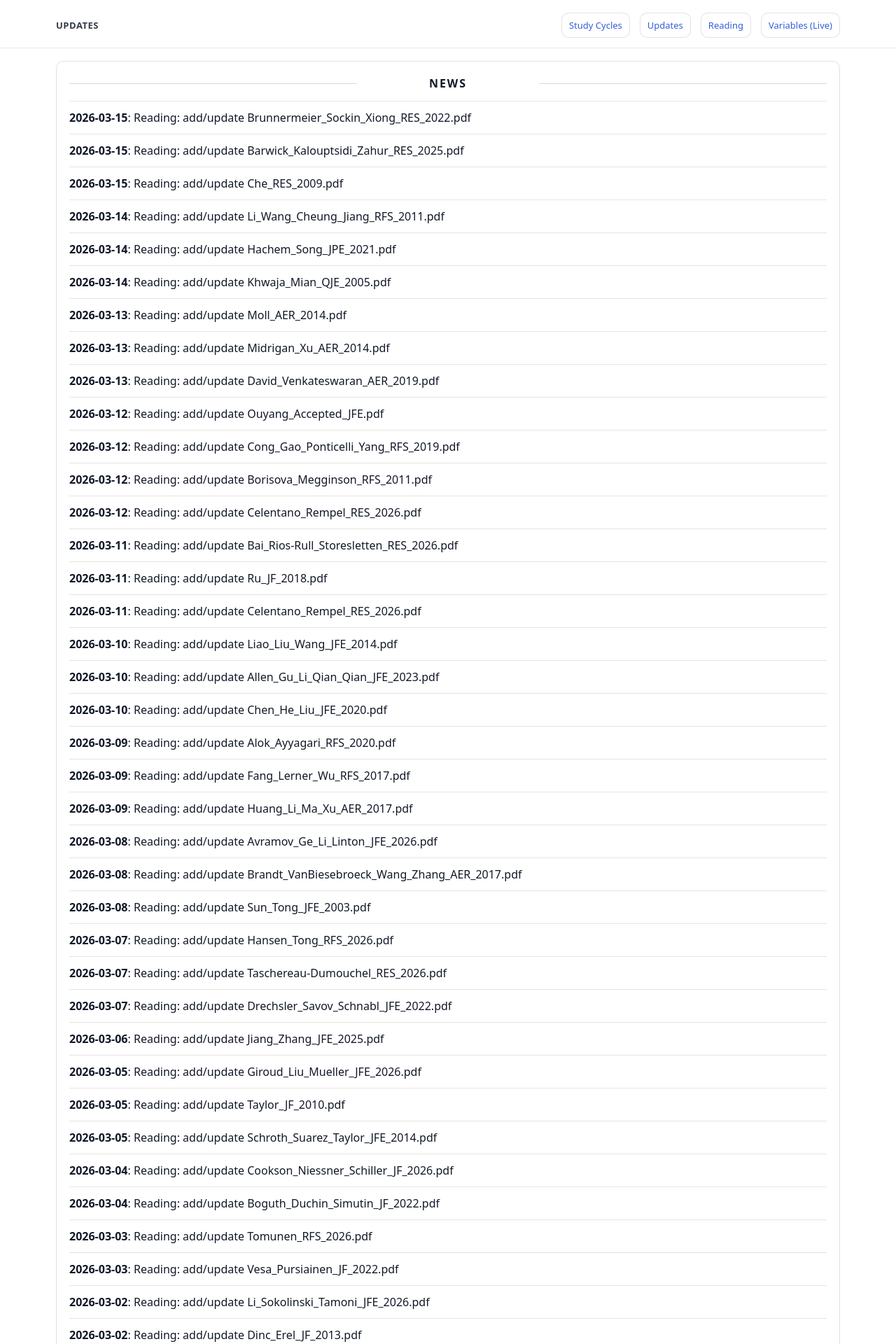
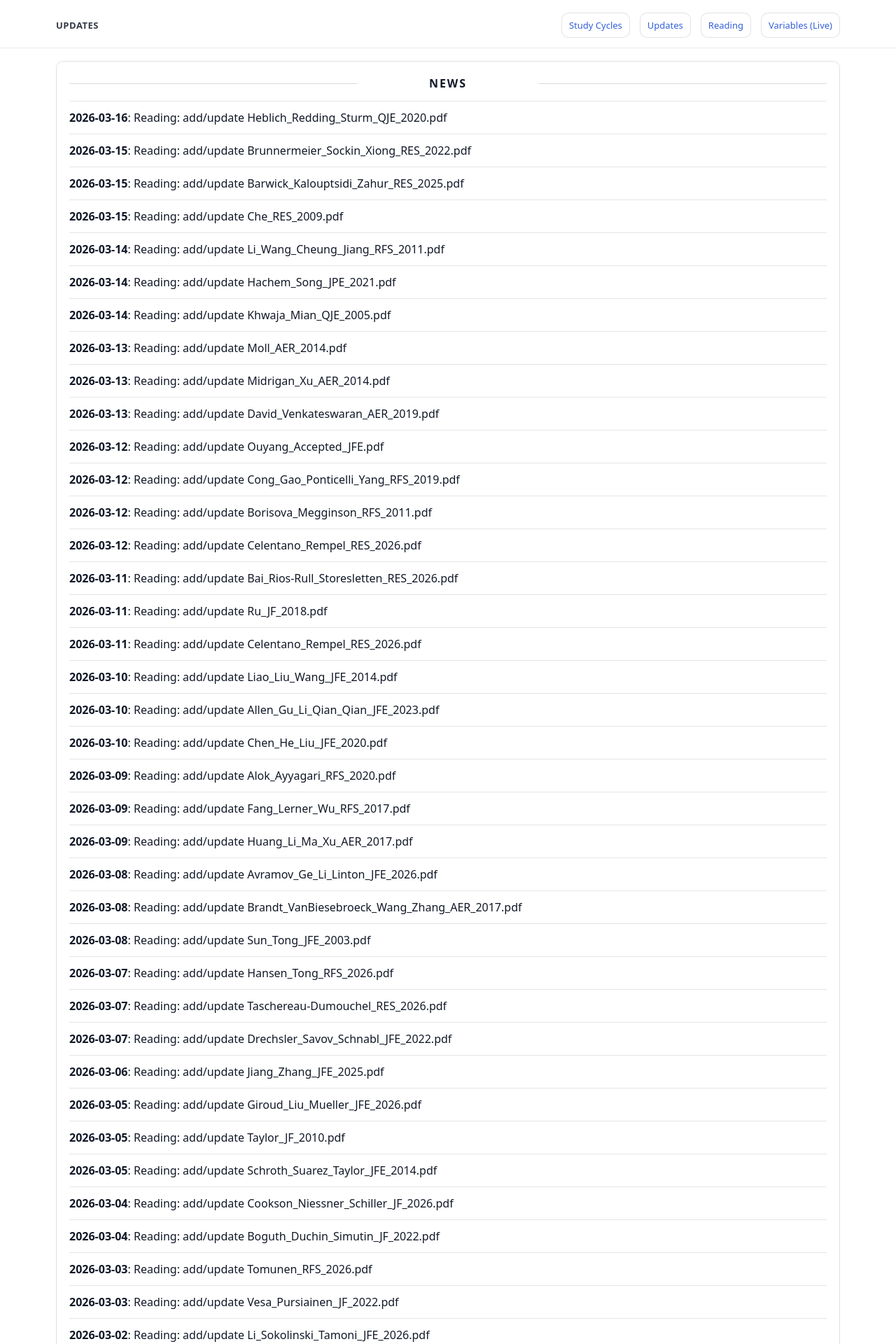
Before and after one commit to yaxinzn/study-archive, a Jekyll site: the page built from updates/index.md, in a window 1280 px wide. Shown: the top 1920 px of the page at 70% size. Built offline with Jekyll 4.4.1, drawn with Linux system fonts in a browser that asks for light colours; some of the changed text lies outside the part shown.

Commit message:
chore: update NEWS feed

```diff
--- a/_data/news.yml
+++ b/_data/news.yml
@@ -1,4 +1,7 @@
 # Auto-generated update history (sorted newest -> oldest). Do not edit manually.
+- ts: "1773654731"
+  date: "2026-03-16"
+  title: "Reading: add/update Heblich_Redding_Sturm_QJE_2020.pdf"
 - ts: "1773576065"
   date: "2026-03-15"
   title: "Reading: add/update Brunnermeier_Sockin_Xiong_RES_2022.pdf"
```
